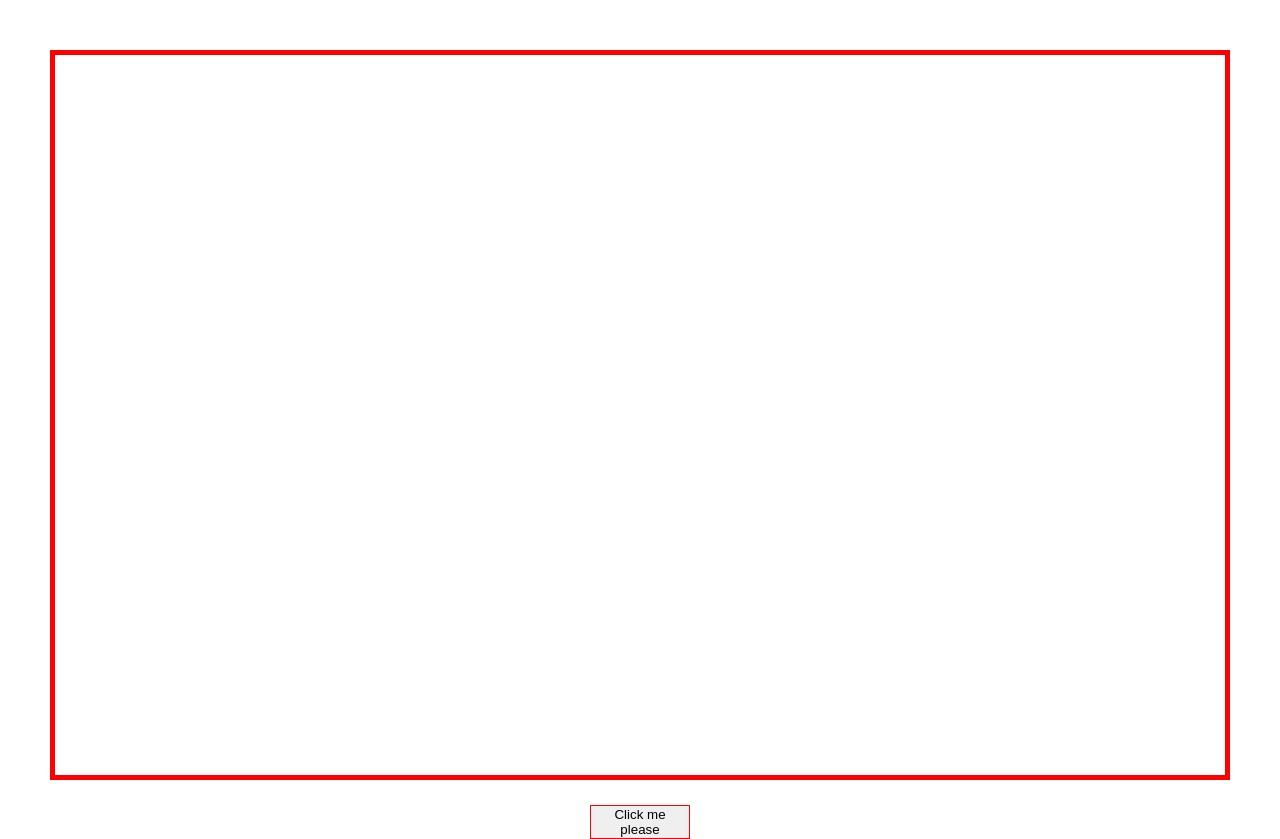
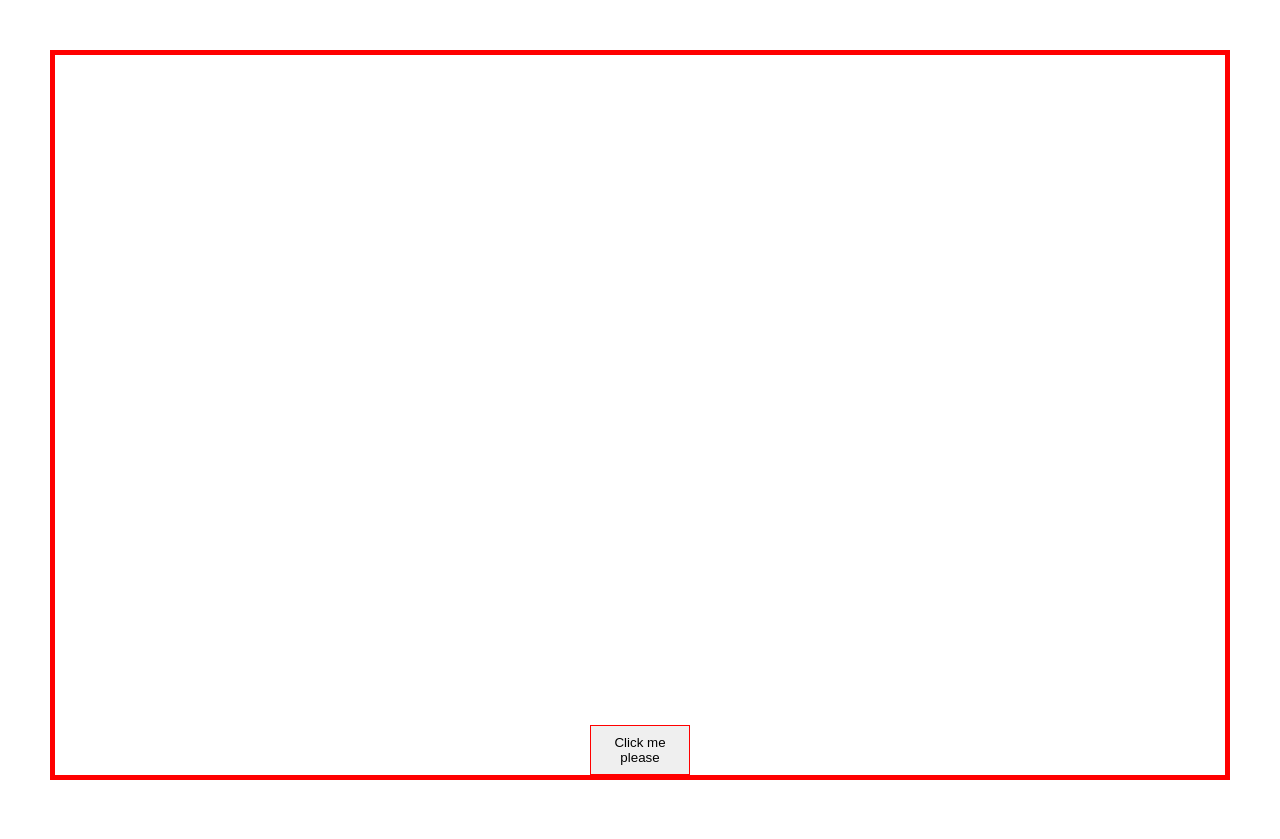
Before and after one commit to popingalov/testxy, a React (Create React App) app: page / in a window 1280 px wide. Built offline with nearby package versions, Linux system fonts and the light colour scheme.

Commit message:
Update Canvas.tsx

```diff
--- a/src/components/Canvas/Canvas.tsx
+++ b/src/components/Canvas/Canvas.tsx
@@ -23,7 +23,7 @@ const Canvas: CanvasProps = () => {
   useEffect(() => {
     setTriger(false);
     setWidth(window.innerWidth - 127);
-    setHeigth(window.innerHeight - window.innerHeight * 0.1);
+    setHeigth(window.innerHeight - window.innerHeight * 0.2);
     setTimeout(()=>{setPosition({ y: mass.current?.offsetTop, x: mass.current?.offsetLeft });})
 
   }, []);
```
